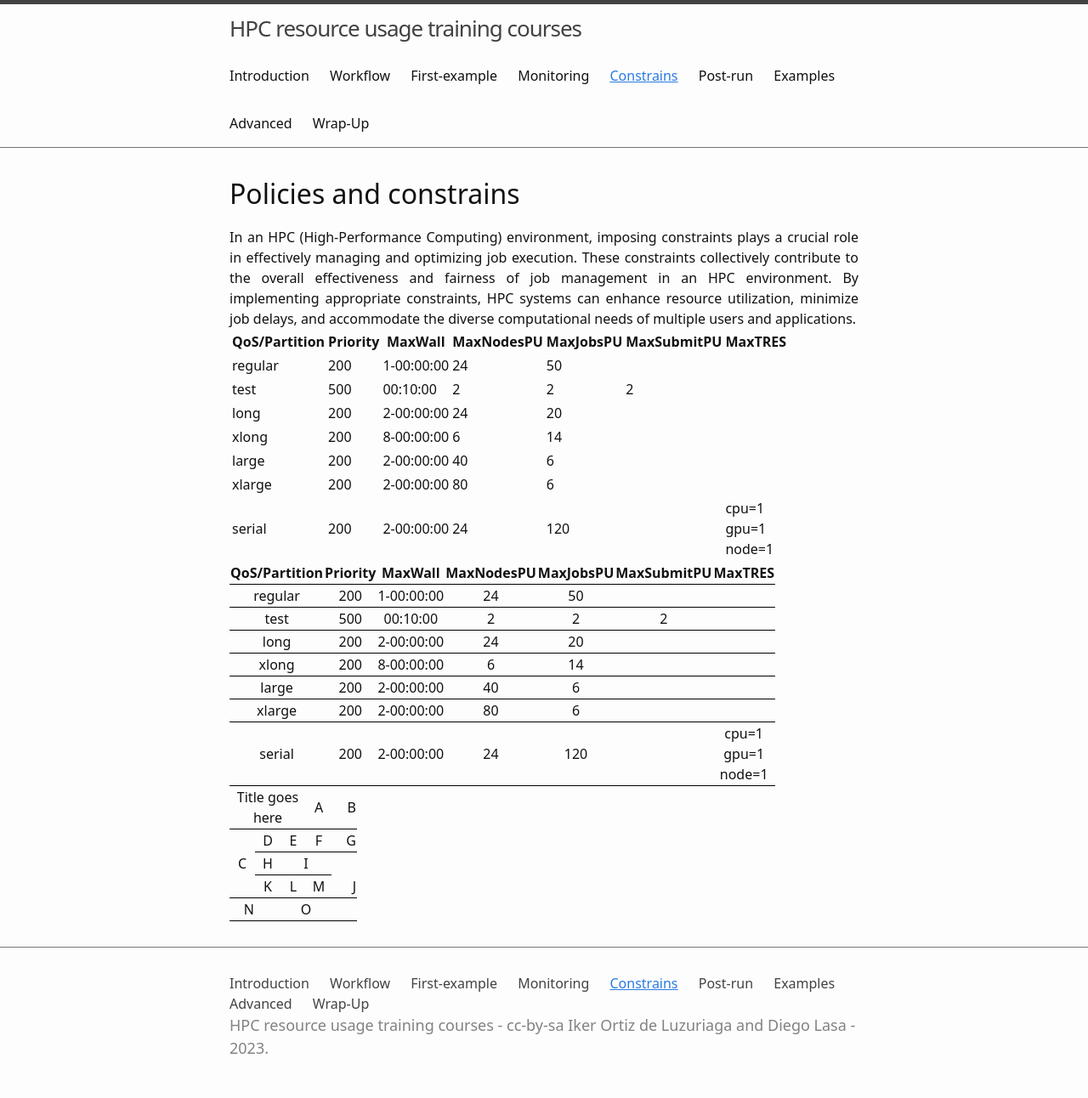
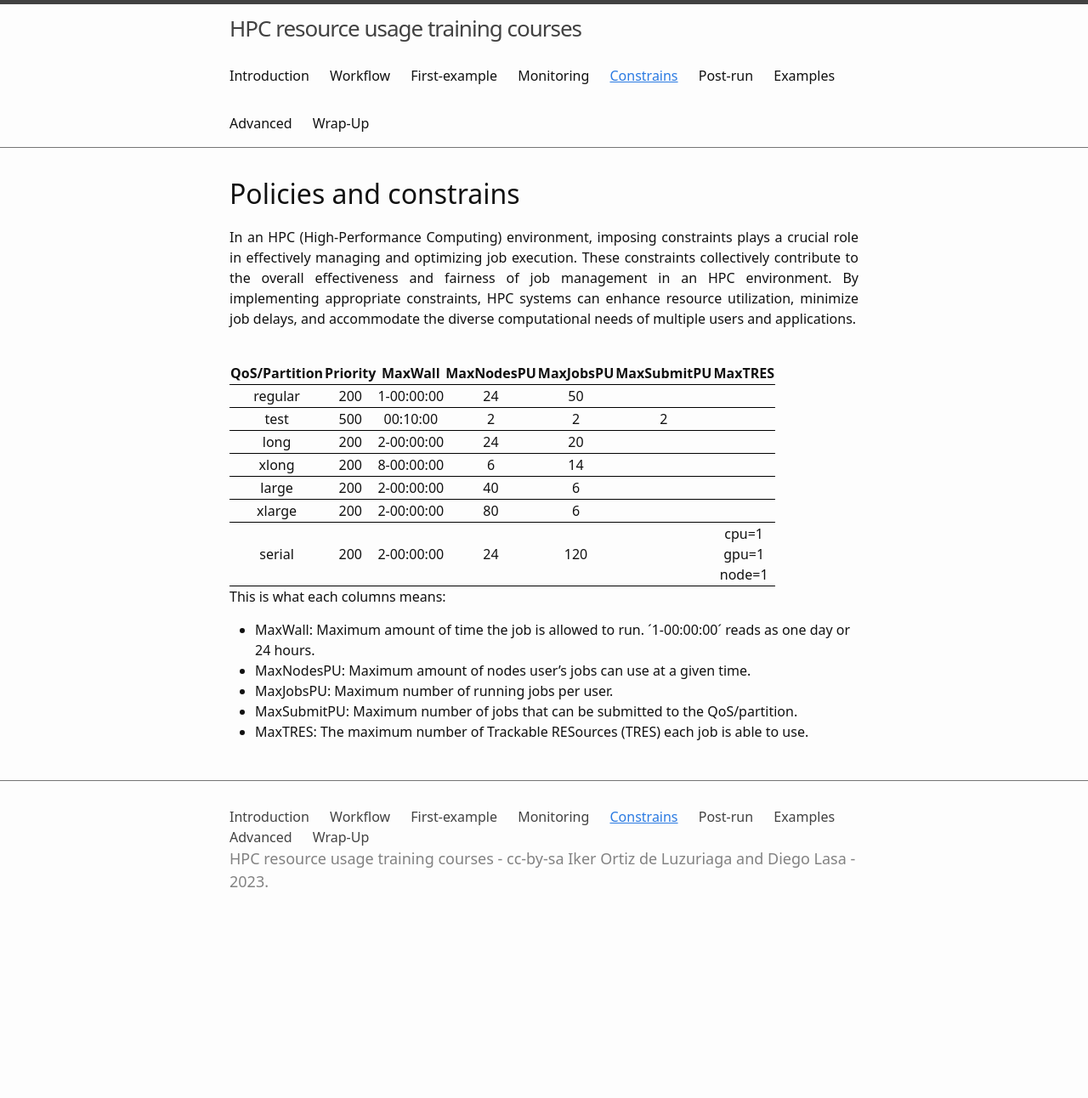
Before and after one commit to dipc-cc/slurm-training, a Jekyll site: the page built from 5_constrains.md, in a window 1280 px wide. Shown: the whole page at 85% size. Built offline with Jekyll 4.4.1, drawn with Linux system fonts in a browser that asks for light colours; some web fonts are replaced; after the commit the page ends 1096 px from its top, so only the background shows below that.

Commit message:
Rewriting 5.lesson with fixed table

```diff
--- a/5_constrains.md
+++ b/5_constrains.md
@@ -8,18 +8,7 @@ nav: true
 <div align="justify">
 In an HPC (High-Performance Computing) environment, imposing constraints plays a crucial role in effectively managing and optimizing job execution. These constraints collectively contribute to the overall effectiveness and fairness of job management in an HPC environment. By implementing appropriate constraints, HPC systems can enhance resource utilization, minimize job delays, and accommodate the diverse computational needs of multiple users and applications.</div>
 
-
-| QoS/Partition | Priority | MaxWall      | MaxNodesPU | MaxJobsPU   | MaxSubmitPU | MaxTRES                    |
-|---------------|----------|--------------|------------|-------------|-------------|----------------------------|
-| regular       | 200      |  1-00:00:00  | 24         |  50         |             |                            |
-| test          | 500      |    00:10:00  |  2         |   2         | 2           |                            |
-| long          | 200      |  2-00:00:00  | 24         |  20         |             |                            |
-| xlong         | 200      |  8-00:00:00  |  6         |  14         |             |                            |
-| large         | 200      |  2-00:00:00  | 40         |   6         |             |                            |
-| xlarge        | 200      |  2-00:00:00  | 80         |   6         |             |                            |
-| serial        | 200      |  2-00:00:00  | 24         | 120         |             | cpu=1<br/>gpu=1<br/>node=1 |
-
-
+<br> <!-- Blank line -->
 <table style="text-align: center; border-collapse: collapse;">
   <tr style="border-bottom: 1px solid black;">
     <th>QoS/Partition</th>
@@ -95,40 +84,10 @@ In an HPC (High-Performance Computing) environment, imposing constraints plays a
   </tr>
 </table>
 
+This is what each columns means:
 
-
-<table style="text-align: center; border-collapse: collapse;">
-  <colgroup>
-    <col style="width: 30px">
-    <col style="width: 30px">
-    <col style="width: 30px">
-    <col style="width: 30px">
-    <col style="width: 30px">
-  </colgroup>
-  <tr>
-    <td colspan="3" style="border-bottom: 1px solid black;">Title goes here</td>
-    <td style="border-bottom: 1px solid black;">A</td>
-    <td style="text-align: right; border-bottom: 1px solid black;">B</td>
-  </tr>
-  <tr>
-    <td rowspan="3" style="border-bottom: 1px solid black;">C</td>
-    <td style="border-bottom: 1px solid black;">D</td>
-    <td style="border-bottom: 1px solid black;">E</td>
-    <td style="border-bottom: 1px solid black;">F</td>
-    <td style="text-align: right; border-bottom: 1px solid black;">G</td>
-  </tr>
-  <tr>
-    <td style="border-bottom: 1px solid black;">H</td>
-    <td colspan="2" style="border-bottom: 1px solid black;">I</td>
-    <td rowspan="2" style="text-align: right; vertical-align: bottom; border-bottom: 1px solid black;">J</td>
-  </tr>
-  <tr>
-    <td style="border-bottom: 1px solid black;">K</td>
-    <td style="border-bottom: 1px solid black;">L</td>
-    <td style="border-bottom: 1px solid black;">M</td>
-  </tr>
-  <tr>
-    <td style="text-align: right; border-bottom: 1px solid black;">N</td>
-    <td colspan="4" style="border-bottom: 1px solid black;">O</td>
-  </tr>
-</table>
+- MaxWall: Maximum amount of time the job is allowed to run. ´1-00:00:00´ reads as one day or 24 hours.
+- MaxNodesPU: Maximum amount of nodes user's jobs can use at a given time.
+- MaxJobsPU: Maximum number of running jobs per user.
+- MaxSubmitPU: Maximum number of jobs that can be submitted to the QoS/partition.
+- MaxTRES: The maximum number of Trackable RESources (TRES) each job is able to use.
```
